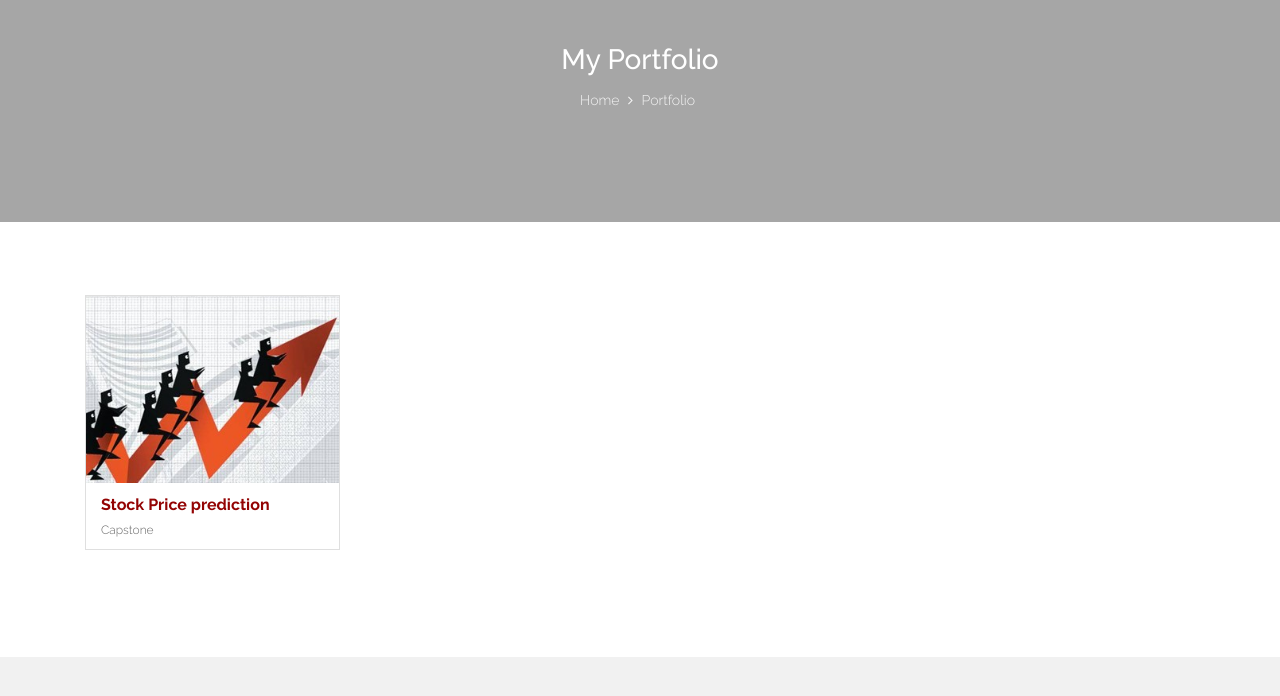
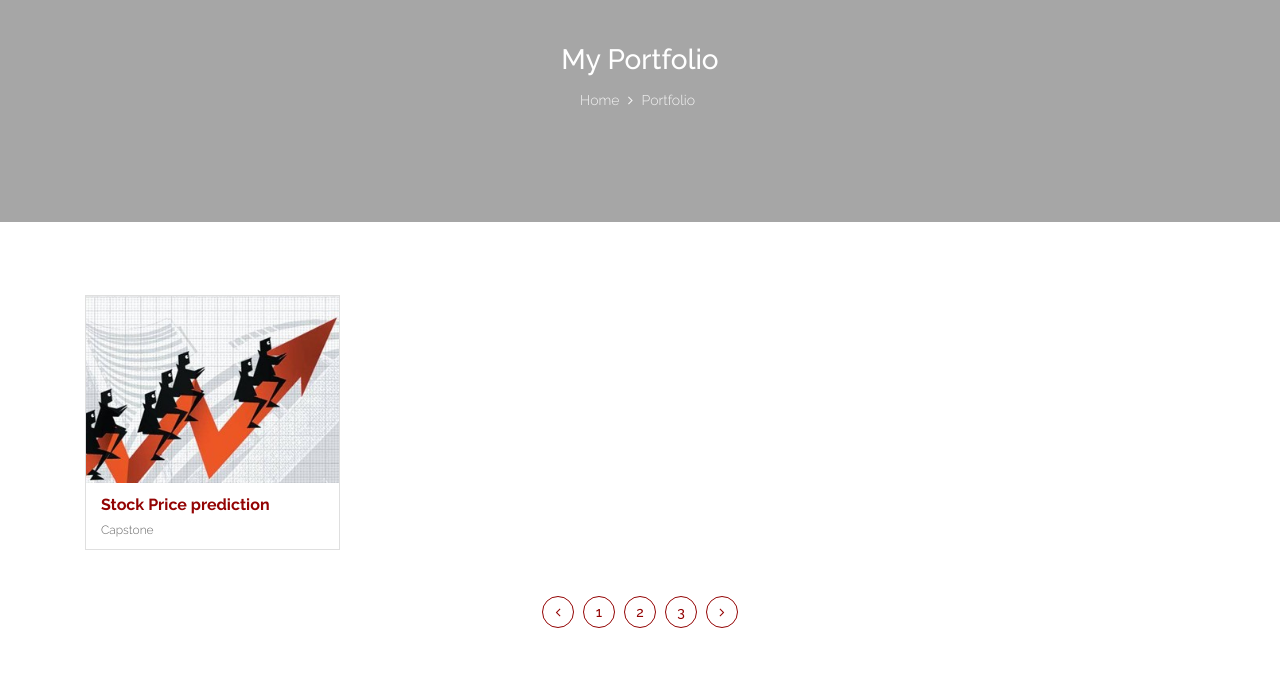
Before and after one commit to bliskonieba/bliskonieba.github.io, a plain HTML site: page personal-portfolio-grid.html in a window 1280 px wide. Shown: the part 58-754 px from the top of the page. Drawn offline with Linux system fonts and the light colour scheme.

Commit message:
Initial commit

```diff
--- a/personal-portfolio-grid.html
+++ b/personal-portfolio-grid.html
@@ -267,7 +267,7 @@
 					</div>
 				</div>
 				<!--  Start Pagination -->
-				<!-- <div id="pagination">
+				<div id="pagination">
 					 <ul class="pagination justify-content-center">
 					  <li class="page-item"><a class="page-link" href="#"><i class="fa fa-angle-left"></i></a></li>
 					  <li class="page-item"><a class="page-link" href="#">1</a></li>
@@ -275,7 +275,7 @@
 					  <li class="page-item"><a class="page-link" href="#">3</a></li>
 					  <li class="page-item"><a class="page-link" href="#"><i class="fa fa-angle-right"></i></a></li>
 					</ul>
-				</div> -->
+				</div>
 				<!--  End Pagination -->
 			</div>
 		</div>
```
